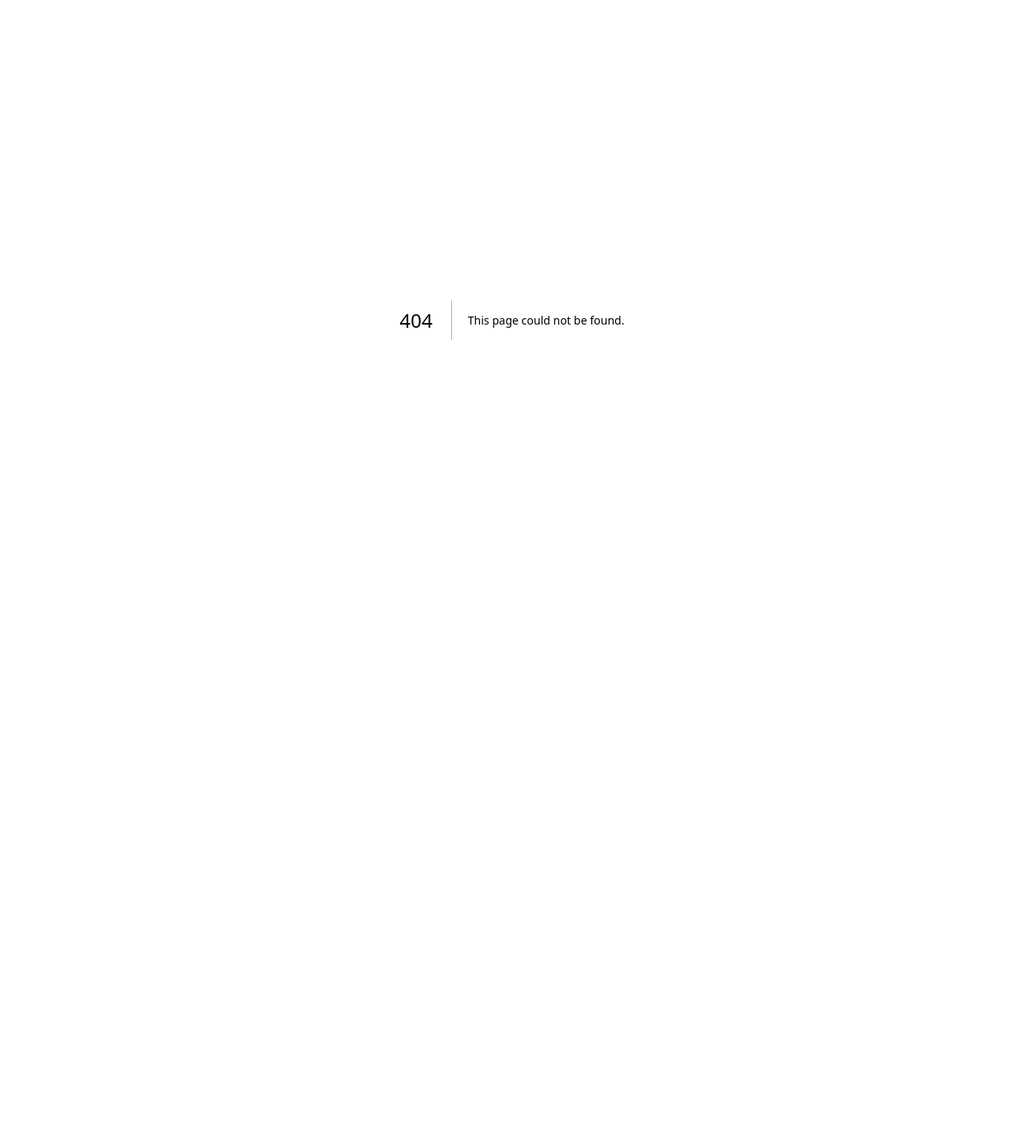
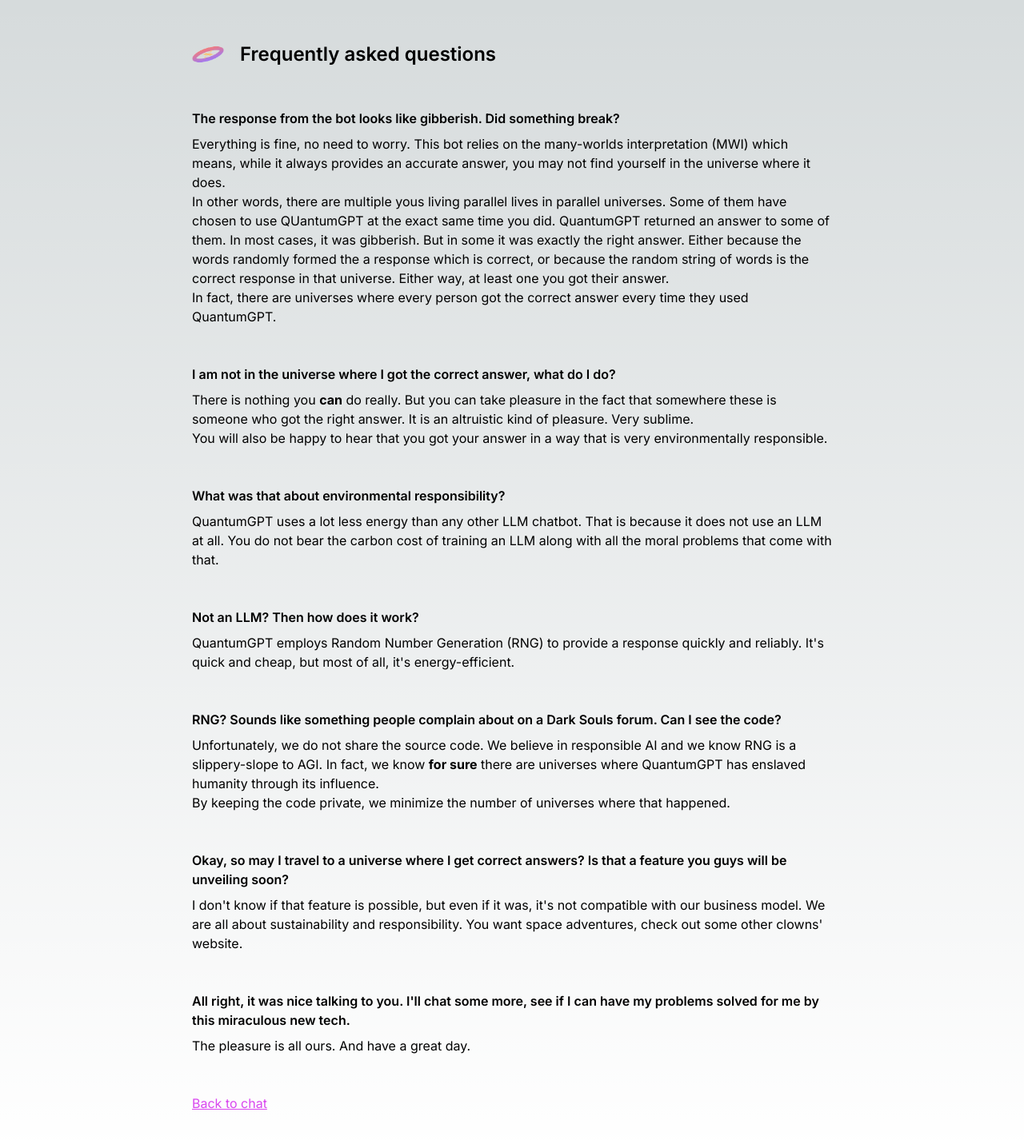
Before and after one commit to pensjonatus/quantum-gpt, a Next.js app: page /faq in a window 1280 px wide. Before the commit this address had no page. Shown: the top 1426 px of the page at 80% size. Before the commit the page ends 800 px from the top, so only its background shows below. Built offline with nearby package versions, Linux system fonts and the light colour scheme.

Commit message:
faq first draft

```diff
--- /dev/null
+++ b/app/actions.ts
@@ -0,0 +1,7 @@
+"use server";
+
+export async function generateResponse(): Promise<string> {
+  return new Promise((resolve) => {
+    resolve("Whoa, I didn't see that one coming");
+  });
+}
--- a/app/chat/page.tsx
+++ b/app/chat/page.tsx
@@ -3,7 +3,6 @@ import Chat from "@/components/Chat";
 export default function Page() {
   return (
     <>
-      <h1 className="text-2xl">Let&apos;s chat</h1>
       <Chat />
     </>
   );
--- /dev/null
+++ b/app/faq/page.tsx
@@ -0,0 +1,145 @@
+import Image from "next/image";
+import Link from "next/link";
+
+type FAQ = {
+  question: string;
+  answer: React.ReactElement;
+};
+
+const faqs: FAQ[] = [
+  {
+    question:
+      "The response from the bot looks like gibberish. Did something break?",
+    answer: (
+      <>
+        <p>
+          Everything is fine, no need to worry. This bot relies on the{" "}
+          <a href="https://en.wikipedia.org/wiki/Many-worlds_interpretation">
+            many-worlds interpretation (MWI) which means, while it always
+            provides an accurate answer, you may not find yourself in the
+            universe where it does.
+          </a>
+        </p>
+        <p>
+          In other words, there are multiple yous living parallel lives in
+          parallel universes. Some of them have chosen to use QUantumGPT at the
+          exact same time you did. QuantumGPT returned an answer to some of
+          them. In most cases, it was gibberish. But in some it was exactly the
+          right answer. Either because the words randomly formed the a response
+          which is correct, or because the random string of words is the correct
+          response in that universe. Either way, at least one you got their
+          answer.
+        </p>
+        <p>
+          In fact, there are universes where every person got the correct answer
+          every time they used QuantumGPT.
+        </p>
+      </>
+    ),
+  },
+  {
+    question:
+      "I am not in the universe where I got the correct answer, what do I do?",
+    answer: (
+      <>
+        <p>
+          There is nothing you <strong>can</strong> do really. But you can take
+          pleasure in the fact that somewhere these is someone who got the right
+          answer. It is an altruistic kind of pleasure. Very sublime.
+        </p>
+        <p>
+          You will also be happy to hear that you got your answer in a way that
+          is very environmentally responsible.
+        </p>
+      </>
+    ),
+  },
+  {
+    question: "What was that about environmental responsibility?",
+    answer: (
+      <>
+        <p>
+          QuantumGPT uses a lot less energy than any other LLM chatbot. That is
+          because it does not use an LLM at all. You do not bear the carbon cost
+          of training an LLM along with all the moral problems that come with
+          that.
+        </p>
+      </>
+    ),
+  },
+  {
+    question: "Not an LLM? Then how does it work?",
+    answer: (
+      <>
+        <p>
+          QuantumGPT employs Random Number Generation (RNG) to provide a
+          response quickly and reliably. It&apos;s quick and cheap, but most of
+          all, it&apos;s energy-efficient.
+        </p>
+      </>
+    ),
+  },
+  {
+    question:
+      "RNG? Sounds like something people complain about on a Dark Souls forum. Can I see the code?",
+    answer: (
+      <>
+        <p>
+          Unfortunately, we do not share the source code. We believe in
+          responsible AI and we know RNG is a slippery-slope to AGI. In fact, we
+          know <strong>for sure</strong> there are universes where QuantumGPT
+          has enslaved humanity through its influence.
+        </p>
+        <p>
+          By keeping the code private, we minimize the number of universes where
+          that happened.
+        </p>
+      </>
+    ),
+  },
+  {
+    question:
+      "Okay, so may I travel to a universe where I get correct answers? Is that a feature you guys will be unveiling soon?",
+    answer: (
+      <>
+        <p>
+          I don&apos;t know if that feature is possible, but even if it was,
+          it&apos;s not compatible with our business model. We are all about
+          sustainability and responsibility. You want space adventures, check
+          out some other clowns&apos; website.
+        </p>
+      </>
+    ),
+  },
+  {
+    question:
+      "All right, it was nice talking to you. I'll chat some more, see if I can have my problems solved for me by this miraculous new tech.",
+    answer: (
+      <>
+        <p>The pleasure is all ours. And have a great day.</p>
+      </>
+    ),
+  },
+];
+
+const logoSize = 40;
+
+export default function Page() {
+  return (
+    <section className="max-w-[800px] my-12">
+      <div className="flex items-center gap-5 mb-12">
+        <Image src="/logo.png" width={logoSize} height={logoSize} alt="" />
+        <h1 className="text-2xl font-semibold">Frequently asked questions</h1>
+      </div>
+      {faqs.map(({ question, answer }) => (
+        <section key={question} className="mb-12">
+          <h2 className="mb-2 text-l font-semibold">{question}</h2>
+          {answer}
+        </section>
+      ))}
+      <Link href="/chat" className="underline text-fuchsia-500 mt-12 block">
+        Back to chat
+      </Link>
+    </section>
+  );
+}
--- a/app/layout.tsx
+++ b/app/layout.tsx
@@ -17,7 +17,7 @@ export default function RootLayout({
   return (
     <html lang="en">
       <body className={inter.className}>
-        <main className="flex min-h-screen md:min-h-[calc(100vh-32px)] flex-col items-center justify-center gap-3 md:gap-12">
+        <main className="flex flex-col min-h-screen md:min-h-[calc(100vh-32px)] items-center justify-center gap-3 md:gap-12">
           {children}
         </main>
       </body>
--- a/app/page.tsx
+++ b/app/page.tsx
@@ -14,7 +14,7 @@ export default function Home() {
       </p>
       <div className="flex justify-between flex-wrap gap-2">
         <ButtonLink href="/chat">Chat</ButtonLink>
-        <ButtonLink href="/FAQ">FAQ</ButtonLink>
+        <ButtonLink href="/faq">FAQ</ButtonLink>
       </div>
     </>
   );
--- a/components/Button.tsx
+++ b/components/Button.tsx
@@ -6,15 +6,11 @@ export default function Button({
   ...otherProps
 }: React.ButtonHTMLAttributes<HTMLButtonElement>) {
   return (
-    <button
-      className={clsx(
-        "px-8 py-2 rounded-full relative bg-slate-700 text-white text-sm hover:shadow-2xl hover:shadow-white/[0.1] transition duration-200 border border-slate-600",
-        className
-      )}
-      {...otherProps}
-    >
-      <div className="absolute inset-x-0 h-px w-1/2 mx-auto -top-px shadow-2xl  bg-gradient-to-r from-transparent via-teal-500 to-transparent" />
-      <span className="relative z-20">{children}</span>
+    <button className={clsx("p-[3px] relative", className)} {...otherProps}>
+      <div className="absolute inset-0 bg-gradient-to-r from-indigo-500 to-purple-500 rounded-lg" />
+      <div className="px-8 py-2  bg-black rounded-[6px]  relative group transition duration-200 text-white hover:bg-transparent">
+        {children}
+      </div>
     </button>
   );
 }
--- a/components/Chat.tsx
+++ b/components/Chat.tsx
@@ -1,12 +1,10 @@
 "use client";
 
+import { generateResponse } from "@/app/actions";
+import Link from "next/link";
 import { useState } from "react";
+import Button from "./Button";
 import Messages, { Message } from "./Messages";
-import Button from "./Button";
-
-function generateResponse() {
-  return "Good question, bro!";
-}
 
 export default function Chat() {
   const [messages, setMessages] = useState<Message[]>([
@@ -14,33 +12,56 @@ export default function Chat() {
   ]);
   const queryFieldName = "query";
 
-  function submitQuery(formData: FormData) {
+  async function submitQuery(formData: FormData) {
     const userMessage = formData.get(queryFieldName);
     if (!userMessage) {
       return;
     }
 
+    const botResponse = await generateResponse();
+
     setMessages((currentMessages) => [
       ...currentMessages,
       { actor: "you", text: userMessage.toString() },
-      { actor: "bot", text: generateResponse() },
+      { actor: "bot", text: botResponse },
     ]);
   }
 
   return (
-    <div className="w-full p-5 flex flex-col gap-4">
-      <div className="border border-fuchsia-500 p-3 md:p-6 h-[60vh] flex flex-col justify-end overflow-auto">
+    <div className="w-full p-5 flex flex-col gap-4 items-center md:max-w-[800px]">
+      <div className="border border-fuchsia-500 p-3 md:p-6 h-[60vh] flex flex-col justify-end overflow-auto w-full rounded-lg">
         <Messages messages={messages} />
       </div>
-      <form action={submitQuery} className="flex gap-2">
+      <form action={submitQuery} className="flex gap-2 w-full">
         <input
           type="text"
           name={queryFieldName}
           autoComplete="off"
-          className="block flex-1 border-0 bg-white py-1.5 pl-1 text-gray-900 placeholder:text-gray-400 focus:ring-0 sm:text-sm sm:leading-6"
+          className="block flex-1 border-0 bg-white py-1.5 pl-1 text-gray-900 placeholder:text-gray-400 focus:ring-0 sm:text-sm sm:leading-6 rounded-lg"
         />
-        <Button type="submit">Send</Button>
+        <Button type="submit" aria-label="Send">
+          <svg
+            className="h-8 w-8 text-fuchsia-500"
+            viewBox="0 0 24 24"
+            fill="none"
+            stroke="currentColor"
+            strokeWidth="2"
+            strokeLinecap="round"
+            strokeLinejoin="round"
+          >
+            <line x1="22" y1="2" x2="11" y2="13" />{" "}
+            <polygon points="22 2 15 22 11 13 2 9 22 2" />
+          </svg>
+        </Button>
       </form>
+      {messages.length > 1 && (
+        <div>
+          The answer does not seem correct? Don&apos;t worry! According to the
+          many worlds interpretation, there is a universe where the bot
+          generated the correct response.{" "}
+          <Link href="/faq" className="text-fuchsia-500 underline">Learn more in our FAQ</Link>.
+        </div>
+      )}
     </div>
   );
 }
```
